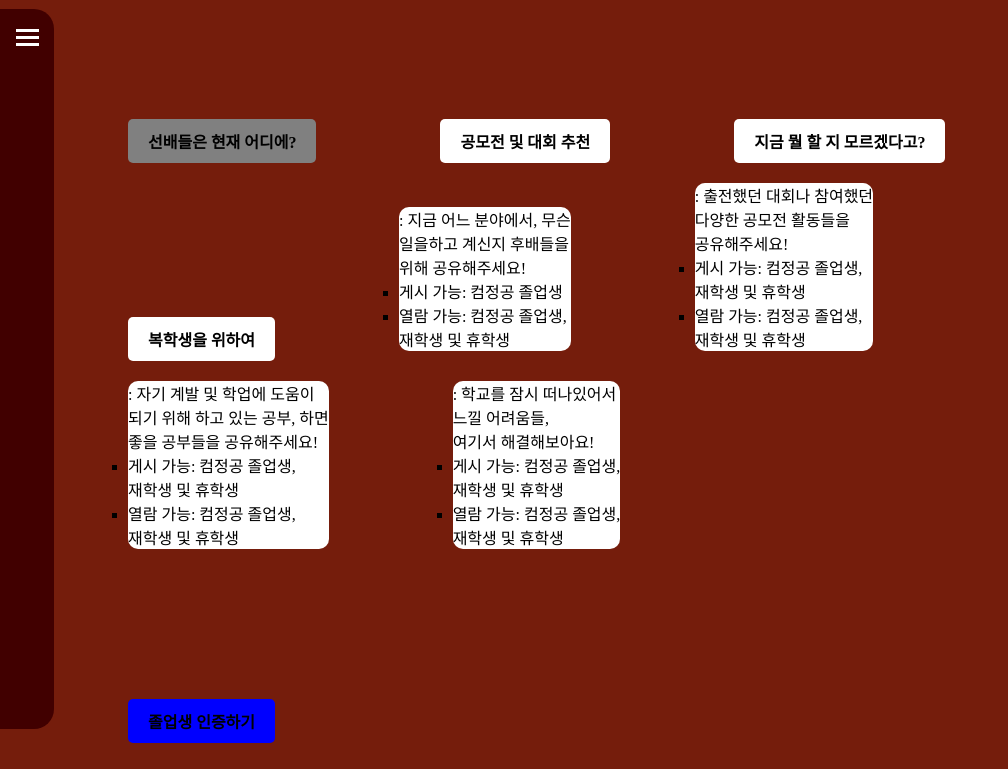
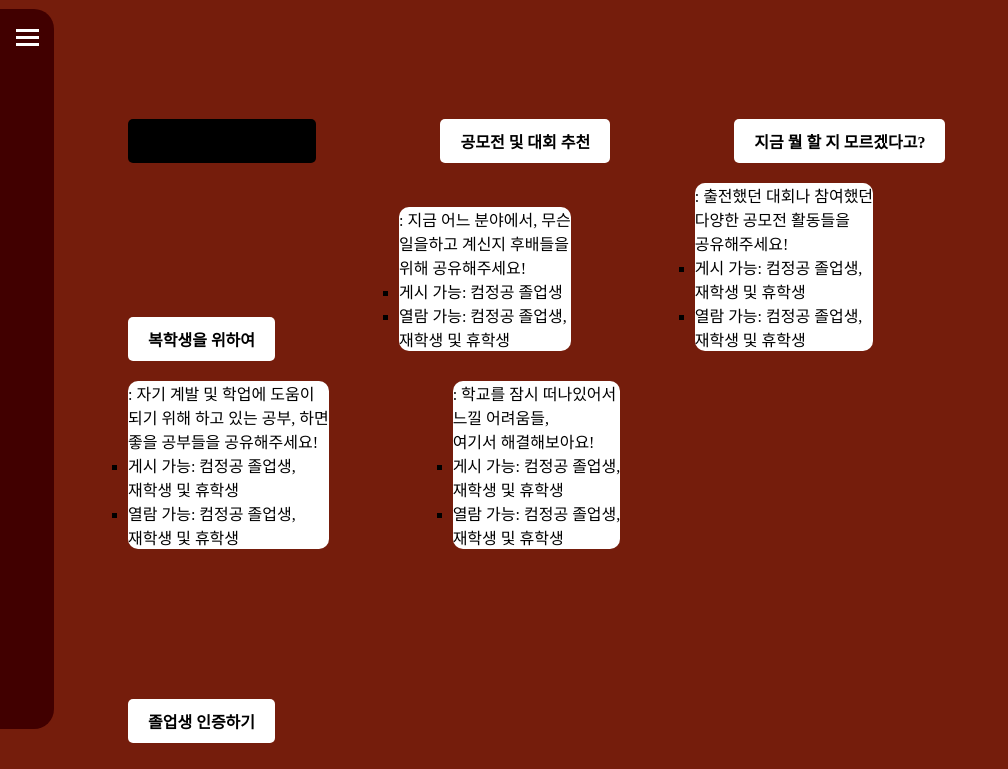
Before and after one commit to dlxogml123/dlxogml123.github.io, a plain HTML site: page Tips.html in a window 1280 px wide. In both pictures the pointer is over the link "선배들은 현재 어디에?". Shown: the part 71-840 px from the top of the page, without its empty margins (0-1008 px from the left). Drawn offline with Linux system fonts and the light colour scheme.

Commit message:
Update main_senior_tips.css

```diff
--- a/main_senior_tips.css
+++ b/main_senior_tips.css
@@ -89,14 +89,14 @@ div.home-container {
   text-align: center;
   text-decoration: none;
   cursor: pointer;
-  background-color: blue;
+  background-color: white;
   color: black;
   border: none;
   border-radius: 5px;
   margin-right: 120px;
 }
 .my-button:hover {
-  background-color: grey;
+  background-color: black;
 }
 
 .side-bar > ul {
```
